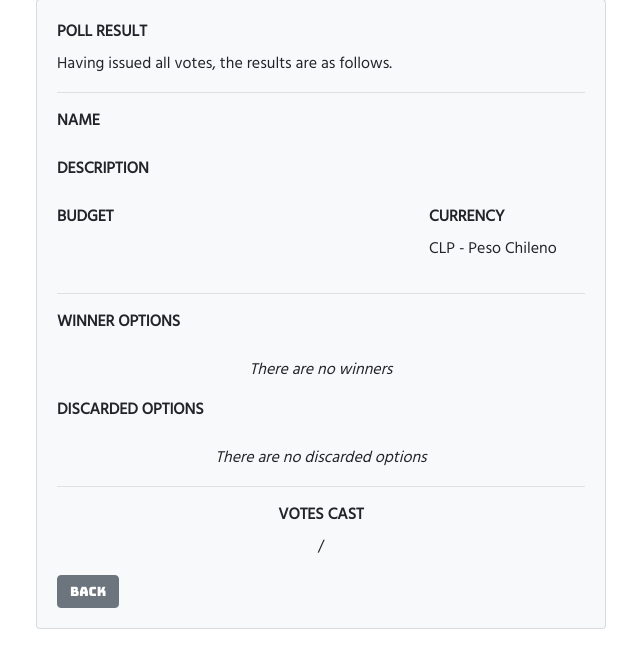
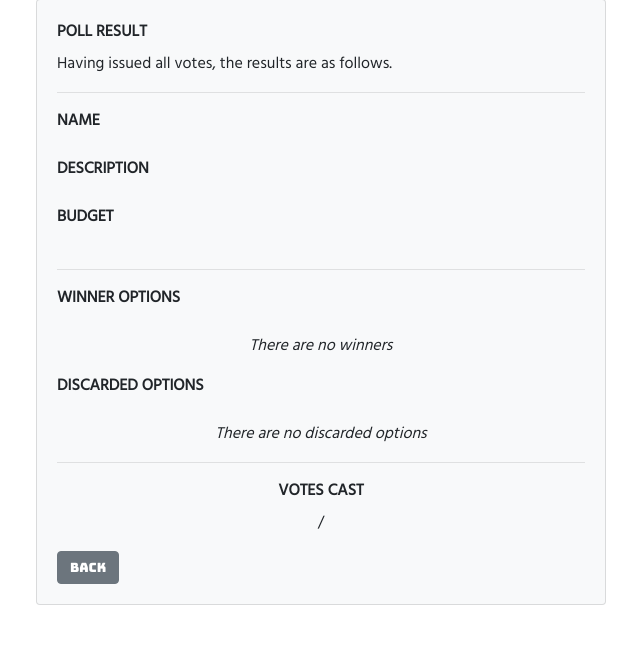
Before and after one commit to mcueto/prioriza, a Django app: template prioriza/templates/poll/result.html in a window 1280 px wide. Shown: the part 161-814 px from the top of the page, without its empty margins (319-959 px from the left). After the commit the page ends 766 px from the top, so only its background shows below. Run offline with Django 3.2, Linux system fonts and the light colour scheme; the template is opened without the code that fills it, so the values that code supplies are empty; some libraries are stand-ins or nearby versions.

Commit message:
Hide Currency rendering from poll create, detail and result templates

```diff
--- a/prioriza/templates/poll/create.html
+++ b/prioriza/templates/poll/create.html
@@ -39,7 +39,7 @@
       </div>
 
       <div class="col-4">
-        <div class="form-group">
+        <!-- <div class="form-group">
           <label>
             Currency
           </label>
@@ -48,7 +48,7 @@
               {{ currency.code }} - {{ currency.name }}
             </option>
           </select>
-        </div>
+        </div> -->
       </div>
 
     </div>
--- a/prioriza/templates/poll/detail.html
+++ b/prioriza/templates/poll/detail.html
@@ -47,14 +47,14 @@
       </div>
 
       <div class="col-4">
-        <div class="form-group">
+        <!-- <div class="form-group">
           <label>
             Currency
           </label>
           <p>
             CLP - Peso Chileno
           </p>
-        </div>
+        </div> -->
       </div>
 
     </div>
--- a/prioriza/templates/poll/result.html
+++ b/prioriza/templates/poll/result.html
@@ -51,14 +51,14 @@
       </div>
 
       <div class="col-4">
-        <div class="form-group">
+        <!-- <div class="form-group">
           <label>
             Currency
           </label>
           <p>
             CLP - Peso Chileno
           </p>
-        </div>
+        </div> -->
       </div>
 
     </div>
```
